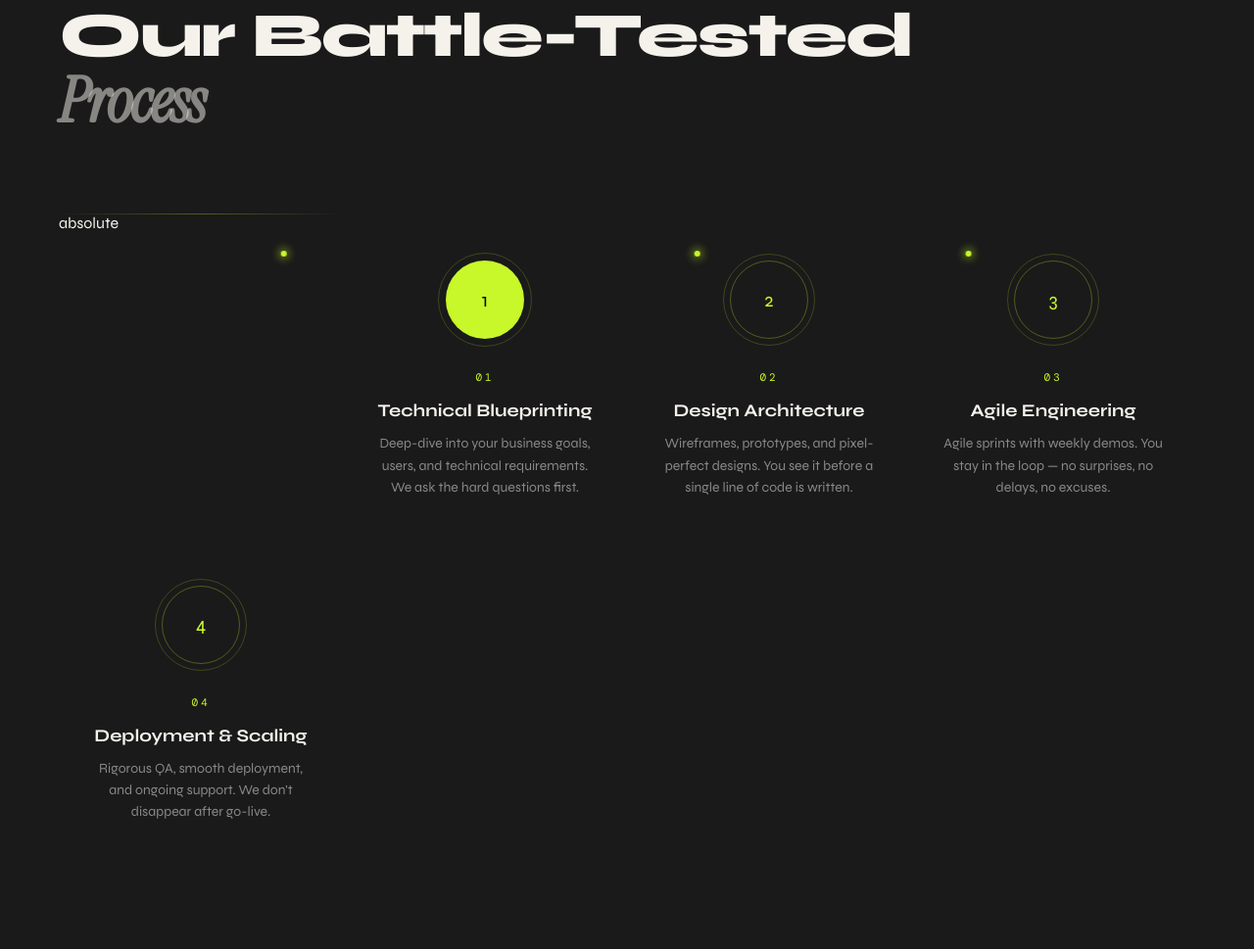
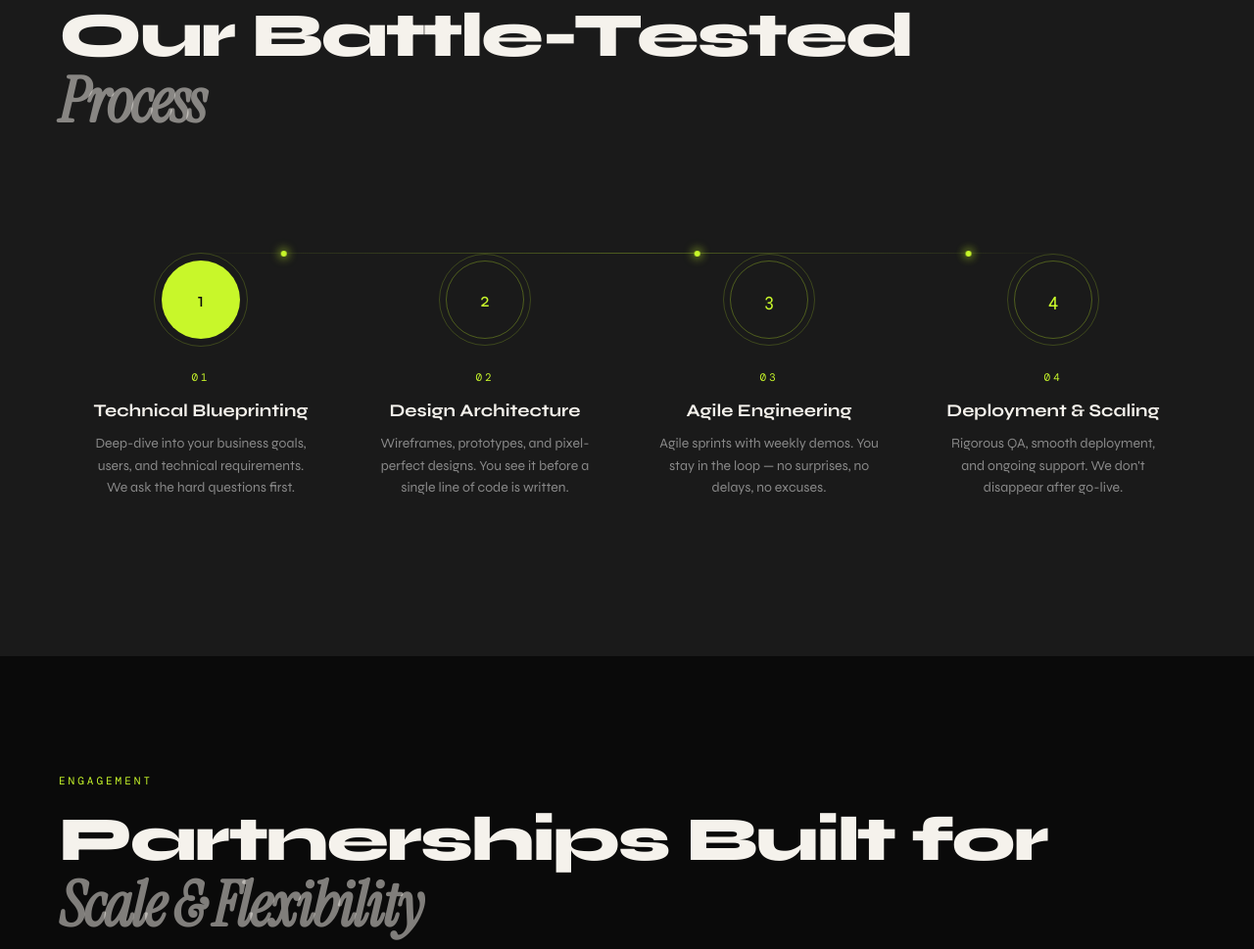
Before and after one commit to MikeRonaldLakra/MRL-Developer, a plain HTML site: page index.html in a window 1280 px wide. Shown: the part 3296-4265 px from the top of the page at 98% size. Drawn offline with nearby package versions, Linux system fonts and the light colour scheme; animation ran at ten frames a second; a web font is replaced by a local one.

Commit message:
Update index.html

```diff
--- a/index.html
+++ b/index.html
@@ -122,7 +122,7 @@ section{padding:120px 60px;position:relative}
 .wc4 .deco{position:absolute;top:30px;left:30px;font-size:50px;opacity:0.1}
 .process-section{background:var(--ink2)}
 .process-steps{display:grid;grid-template-columns:repeat(4,1fr);gap:0;margin-top:80px;position:relative}
-.process-steps::before{content:'absolute';top:40px;left:10%;right:10%;height:1px;background:linear-gradient(90deg,transparent,rgba(200,247,42,0.3),transparent)}
+.process-steps::before{content:'';position:absolute;top:40px;left:10%;right:10%;height:1px;background:linear-gradient(90deg,transparent,rgba(200,247,42,0.3),transparent)}
 .step-card{padding:48px 32px 40px;text-align:center;position:relative}
 .step-dot{width:80px;height:80px;border-radius:50%;display:flex;align-items:center;justify-content:center;margin:0 auto 32px;position:relative;font-size:20px}
 .step-dot::before{content:'';position:absolute;inset:-8px;border-radius:50%;border:1px solid rgba(200,247,42,0.2)}
@@ -202,6 +202,7 @@ section{padding:120px 60px;position:relative}
 .about-values{display:grid;grid-template-columns:1fr 1fr;gap:16px;margin-top:40px}
 .val-item{padding:20px;border-radius:12px;background:rgba(245,242,236,0.03);border:1px solid rgba(245,242,236,0.07)}
 .val-icon{font-size:20px;margin-bottom:10px}
+.val-icon img{width:32px;height:auto;display:block;} /* This prevents your custom images from blowing up the layout */
 .val-title{font-size:14px;font-weight:700;margin-bottom:4px}
 .val-desc{font-size:12px;color:var(--muted);line-height:1.5}
 .cta-strip{margin:0 60px;border-radius:24px;background:var(--acid);color:var(--ink);padding:80px 80px;display:flex;align-items:center;justify-content:space-between;gap:40px;position:relative;overflow:hidden}
@@ -833,6 +834,7 @@ footer{border-top:1px solid rgba(245,242,236,0.08);padding:80px 60px 40px}
         </div>
       </div>
     </div>
+
   </div>
 </section>
 <div style="padding:80px 0">
```
